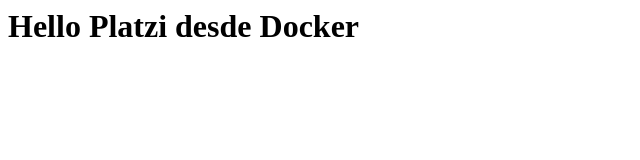
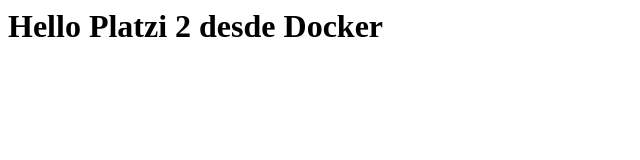
Before and after one commit to cposada23/ci, a website: page public/index.html in a window 1280 px wide. Shown: the whole page, without its empty margins (0-640 px from the left). Drawn offline with Linux system fonts and the light colour scheme.

Commit message:
Change html file from branch

```diff
--- a/public/index.html
+++ b/public/index.html
@@ -3,6 +3,6 @@
     <title>Hola</title>
   </head>
   <body>
-    <h1>Hello Platzi desde Docker</h1>
+    <h1>Hello Platzi 2 desde Docker</h1>
   </body>
 </html>
```
